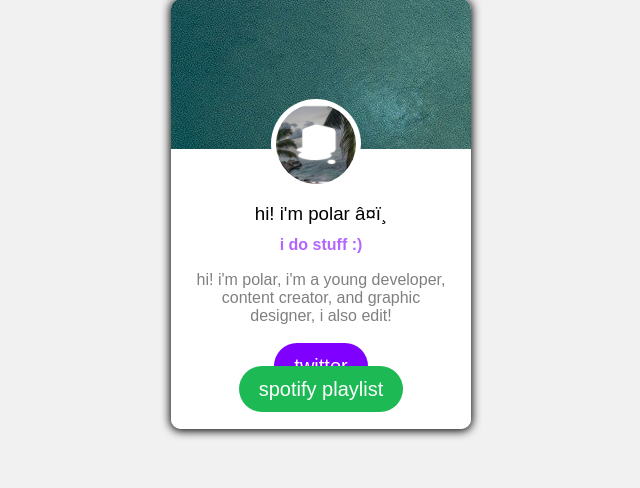
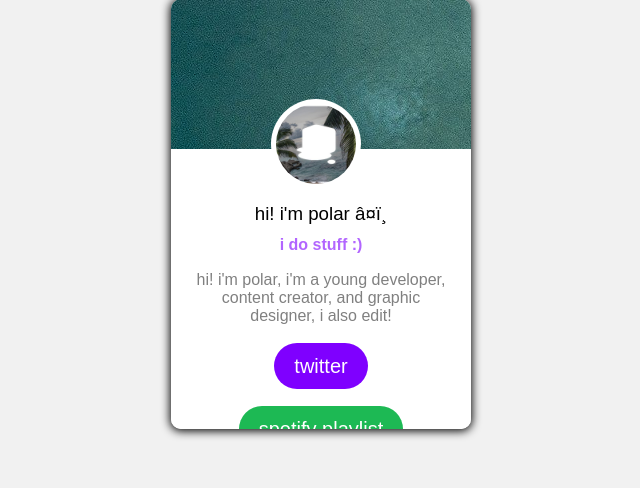
Before and after one commit to ItzPolah/archivedsite, a PHP site: page / in a window 1280 px wide. Shown: the part 186-674 px from the top of the page, without its empty margins (319-959 px from the left). Run offline with PHP 8.4, Linux system fonts and the light colour scheme.

Commit message:
Update style.css

```diff
--- a/style.css
+++ b/style.css
@@ -84,7 +84,7 @@ body{
     border: 2px solid #7F00FF
 }
 
-.lower-container .playlist{
+.lower-2 .playlist{
     padding: 12px 20px;
     background: #1DB954;
     border: none;
@@ -95,8 +95,16 @@ body{
     transition: all .3s ease-in
 }
 
-.lower-container .playlist:hover{
+.lower-2 .playlist:hover{
     background: transparent;
     color: #1DB954;
     border: 2px solid #7F00FF
 }
+
+.lower-2{
+    height: 20px;
+    background: #ffffff;
+    padding: 20px;
+    padding-top: 40px;
+    text-align: center;
+}
```
